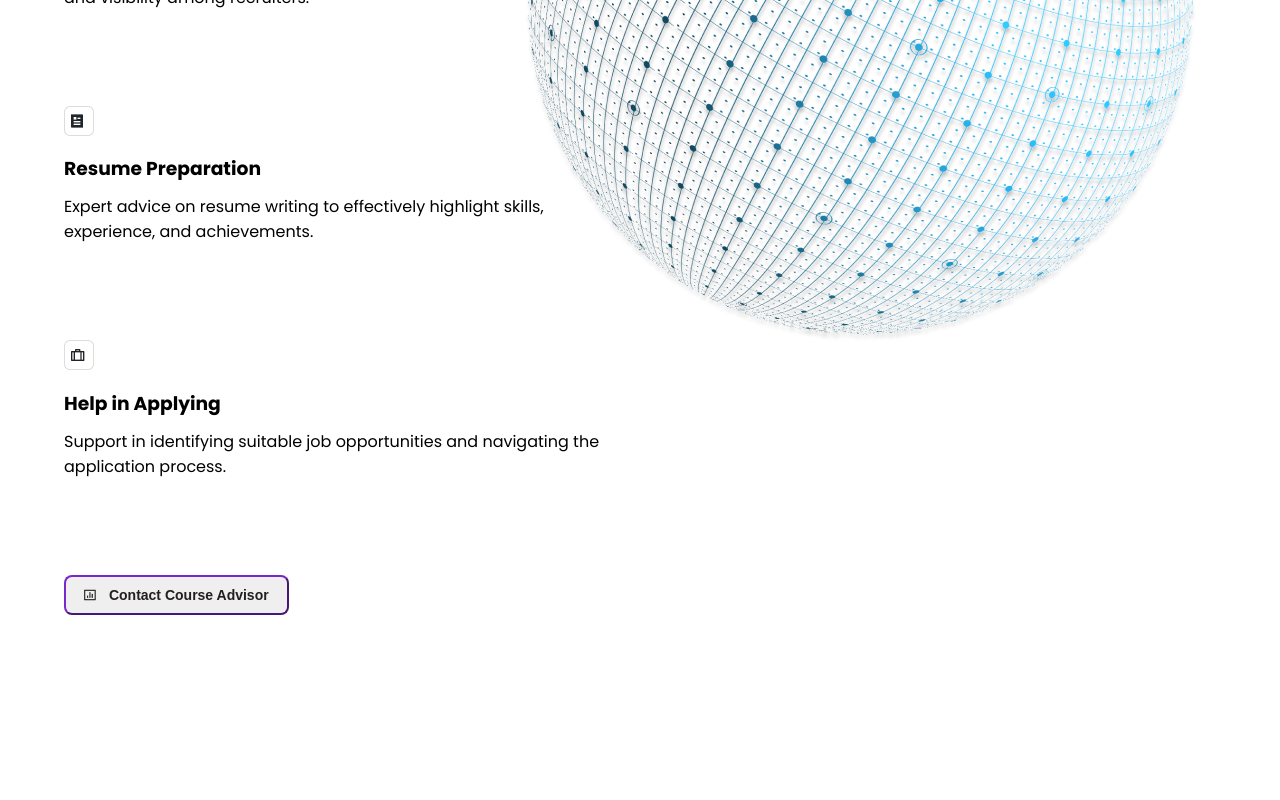
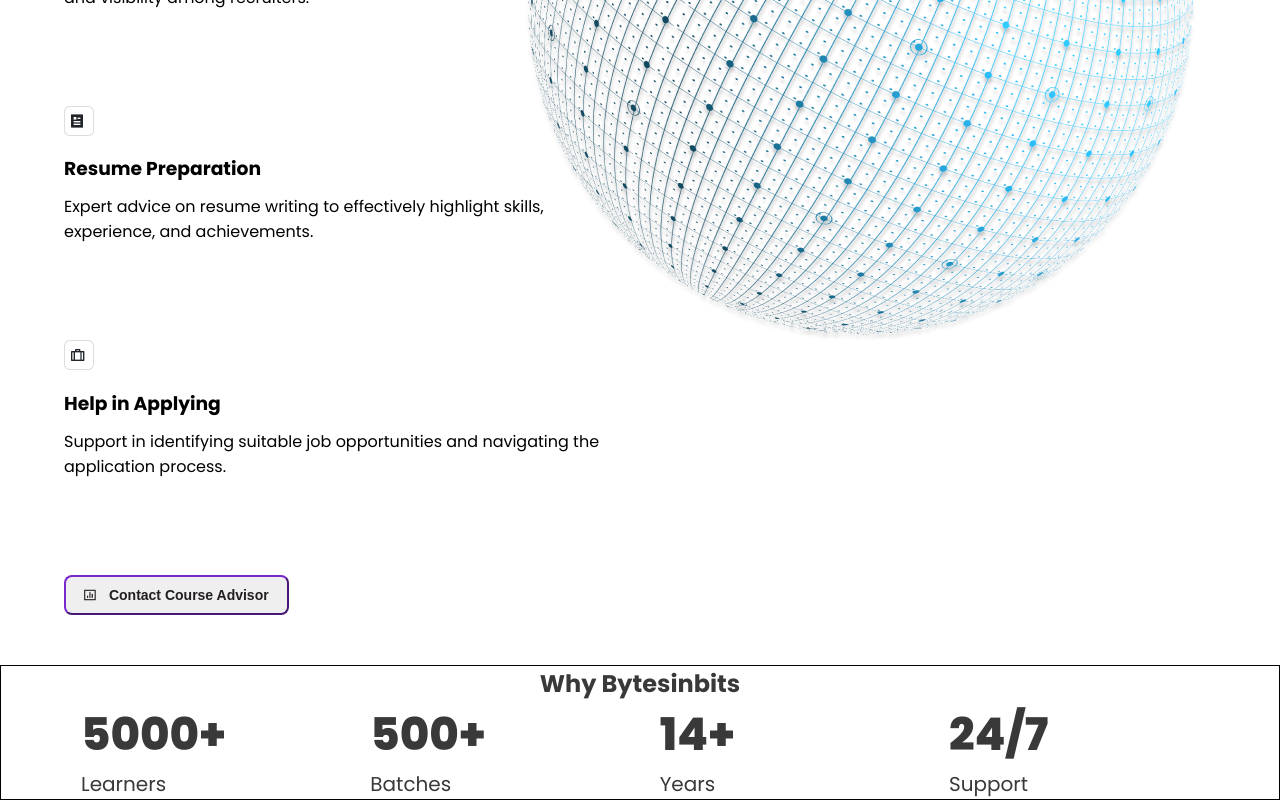
Before and after one commit to TamilselvanChandrakumar/BytesInBits, a React (Vite) app in the folder bytesinbits-app/: page / in a window 1280 px wide. Shown: the part 4162-4962 px from the top of the page. Before the commit the page ends 4777 px from the top, so only its background shows below. Built offline with nearby package versions, Linux system fonts and the light colour scheme.

Commit message:
first commit

```diff
--- a/bytesinbits-app/src/components/home/Home.css
+++ b/bytesinbits-app/src/components/home/Home.css
@@ -670,3 +670,47 @@
     border-radius: 35px;
   }
 }
+/* why bytes */
+.whyBytes_container {
+  margin-top: 50px;
+  border: 1px solid black;
+  padding: 0 5rem 0;
+}
+.whybytes_text {
+  display: flex;
+  justify-content: center;
+  font-weight: 700;
+  font-size: 24px;
+  color: #393939;
+}
+.numbers_container {
+  display: flex;
+  justify-content: space-between;
+  flex-wrap: wrap;
+}
+.numbers_content {
+  width: 250px;
+}
+.numbers_container h1 {
+  font-weight: 800;
+  font-size: 45px;
+  color: #393939;
+}
+.numbers_container p {
+  font-weight: 400;
+  font-size: 20px;
+  color: #393939;
+}
+@media (max-width: 600px) {
+  .whybytes_text {
+    font-size: 20px;
+  }
+  .whyBytes_container {
+    padding: 0 1rem 0 2rem;
+  }
+  .numbers_content {
+    display: flex;
+    flex-direction: column;
+    align-items: center;
+  }
+}
--- a/bytesinbits-app/src/components/home/Home.jsx
+++ b/bytesinbits-app/src/components/home/Home.jsx
@@ -424,6 +424,29 @@ const Home = () => {
           </div>
         </div>
       </section>
+      <section className="whyBytes_container">
+        <h2 className="whybytes_text">Why Bytesinbits</h2>
+        <div className="whyBytes_inner">
+          <div className="numbers_container">
+            <div className="numbers_content">
+              <h1>5000+</h1>
+              <p>Learners</p>
+            </div>
+            <div className="numbers_content">
+              <h1>500+</h1>
+              <p>Batches</p>
+            </div>
+            <div className="numbers_content">
+              <h1>14+</h1>
+              <p>Years</p>
+            </div>
+            <div className="numbers_content">
+              <h1>24/7</h1>
+              <p>Support</p>
+            </div>
+          </div>
+        </div>
+      </section>
     </>
   );
 };
```
